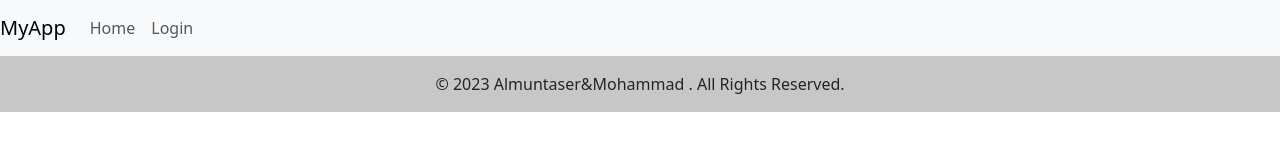
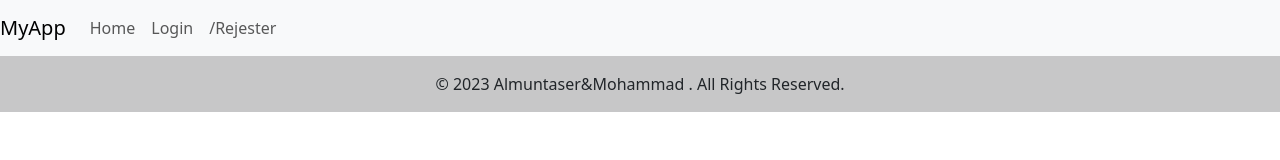
Before and after one commit to RG7on/EMS, a React (Create React App) app in the folder client/: page /home in a window 1280 px wide. Shown: the top 160 px of the page. Built offline with nearby package versions, Linux system fonts and the light colour scheme.

Commit message:
Add Rejester link to Header

```diff
--- a/client/src/App.js
+++ b/client/src/App.js
@@ -4,6 +4,7 @@
 import Home from './components/Home';
 import Footer from './components/Footer';
 import Header from './components/Header';
+import Rejester from './components/Rejester';
 import {Routes,Route} from 'react-router-dom';
 function App() {
   return (
@@ -13,6 +14,7 @@
       <Routes>
         <Route path="/" element={<Home />} />
         <Route path="/login" element={<Login />} />
+        <Route path="/rejester" element={<Rejester />} />
       </Routes>
     </div>
       <Footer/>
--- a/client/src/components/Header.js
+++ b/client/src/components/Header.js
@@ -14,6 +14,9 @@
           <li className="nav-item">
             <Link className="nav-link" to="/login">Login</Link>
           </li>
+          <li className="nav-item">
+            <Link className="nav-link" to="/rejester">/Rejester</Link>
+          </li>
         </ul>
       </div>
     </nav>
```
